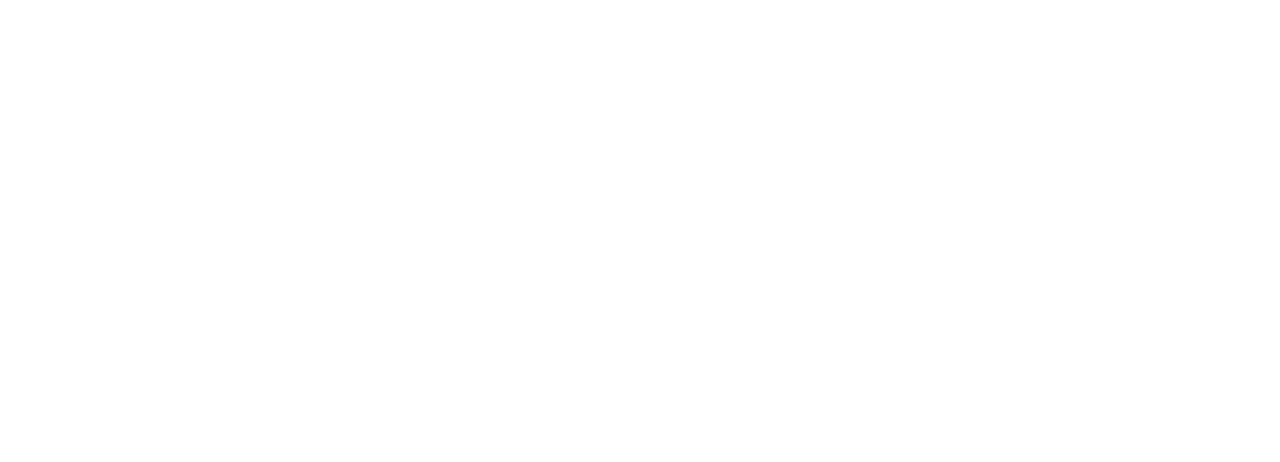
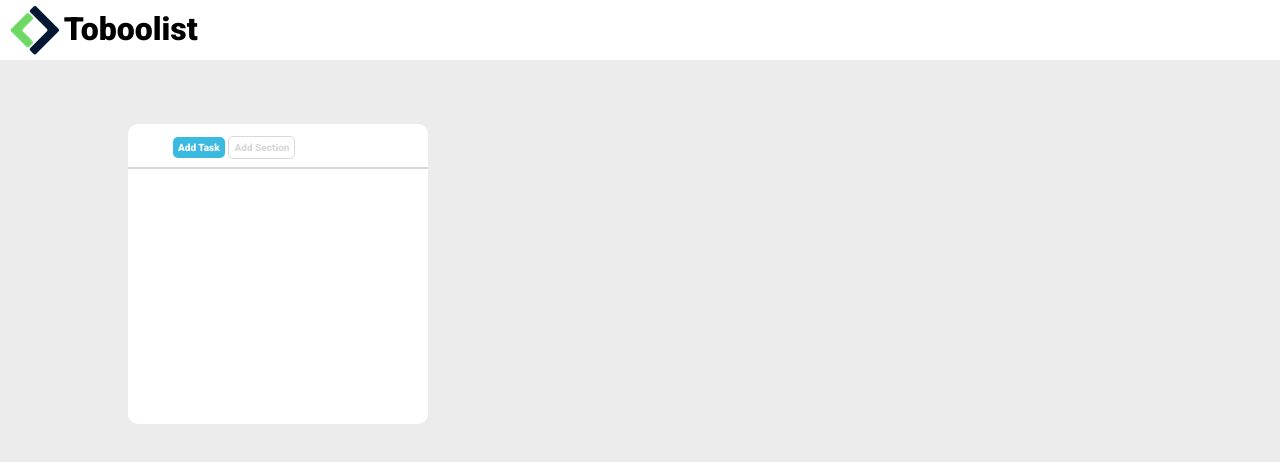
Before and after one commit to CrisFerrari1993/html-css-toboolist, a plain HTML site: page index.html in a window 1280 px wide. Drawn offline with Linux system fonts and the light colour scheme.

Commit message:
Crezione lista task principale

```diff
--- a/css/style.css
+++ b/css/style.css
@@ -1,11 +1,53 @@
 /* Stile principale della pagina */
 :root {
-    font-family: 'Righteous', sans-serif;
-        font-family: 'Roboto', sans-serif;
+    font-family: 'Roboto', sans-serif;
 }
 
 body {
     margin: 0;
     padding: 0;
-    box-sizing: content-box;
+    box-sizing: border-box;
+    background-color: rgb(236, 236, 236);
 }
+
+/* Stile logo */
+.logo_block {
+    line-height: 10px;
+    background-color: rgb(255, 255, 255);
+    padding: 5px 10px 5px;
+    text-align: start;
+}
+#logo_text {
+    font-size: xx-large;
+    font-weight: bolder;
+    vertical-align: 15px;
+}
+
+/* Main style */
+.main_container {
+    background-color: white;
+    border-radius: 10px;
+    width: 300px;
+    height: 300px;
+    margin:5% 10% 5%;
+}
+.section_top{
+    border-bottom: 2px solid rgb(216, 216, 216);
+    padding: 4% 4% 4% 15%;
+}
+.task1{
+    background-color: rgb(59, 186, 224);
+    font-weight: bold;
+    border-radius: 5px;
+    padding: 5px;
+    font-size: 10px;
+    color: white;
+}
+.task2{
+    font-weight: bold;
+    border: 1px solid rgb(216, 216, 216);
+    border-radius: 5px;
+    padding: 5px;
+    font-size: 10px;
+    color: rgb(216, 216, 216);
+}
--- a/index.html
+++ b/index.html
@@ -7,19 +7,28 @@
     <!-- Google font -->
     <link rel="preconnect" href="https://fonts.googleapis.com">
     <link rel="preconnect" href="https://fonts.gstatic.com" crossorigin>
-    <link href="https://fonts.googleapis.com/css2?family=Righteous&family=Roboto:ital,wght@0,100;0,700;1,300&display=swap"rel="stylesheet">
+    <link href="https://fonts.googleapis.com/css2?family=Righteous&family=Roboto:ital,wght@0,100;0,900;1,300&display=swap"rel="stylesheet">
     <!-- fin -->
     <title>Toboolist</title>
 </head>
 <body>
     <!-- Head logo e intestazione pagina -->
     <heaer>
-
+        <div class="logo_block">
+            <img src="img/Logo.png" alt="Logo Boolean">
+            <span id="logo_text">Toboolist</span>
+        </div>
     </header>
     <!-- fin -->
     <!-- Mainb e contenuto principale -->
     <main>
+        <div class="main_container">
+            <section class="section_top">
+                <span class="task1">Add Task</span>
+                <span class="task2">Add Section</span>
+            </section>
 
+        </div>
     </main>
     <!-- fin -->
     <!-- contenuto pieppagina -->
```
